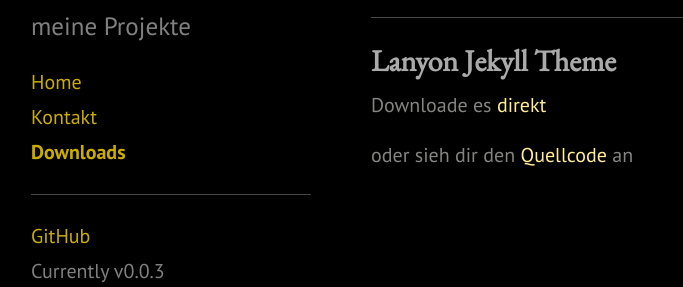
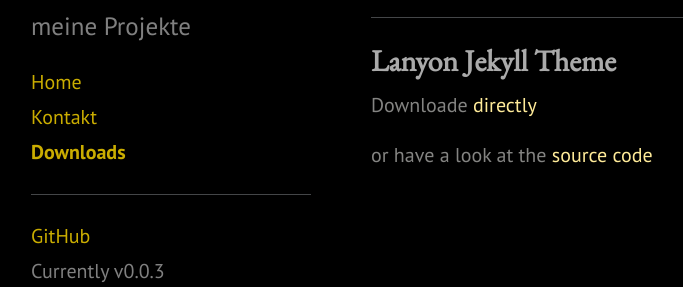
Before and after one commit to ma744/Enfield-old-version, a Jekyll site: the page built from downloads.md, in a window 1280 px wide. Shown: the part 137-424 px from the top of the page, without its empty margins (9-692 px from the left). Built offline with Jekyll 4.4.1, drawn with Linux system fonts in a browser that asks for light colours.

Commit message:
updated downloads.md

```diff
--- a/downloads.md
+++ b/downloads.md
@@ -7,6 +7,6 @@ title: Downloads
 
 ## Lanyon Jekyll Theme
 
-Downloade es [direkt](https://github.com/ma744/Lanyon/archive/master.zip)
+Downloade [directly](https://github.com/ma744/Lanyon/archive/master.zip)
 
-oder sieh dir den [Quellcode](https://github.com/ma744/Lanyon) an
+or have a look at the [source code](https://github.com/ma744/Lanyon)
```
